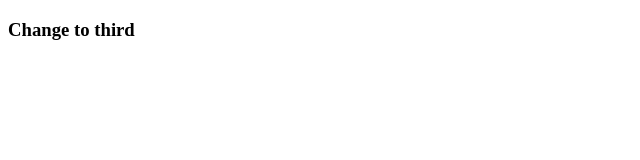
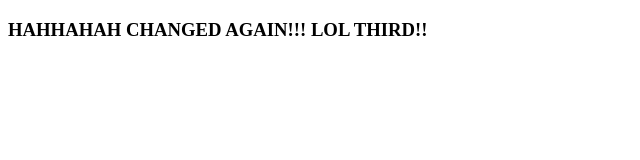
Before and after one commit to kenvantruong/taskList, a plain HTML site: page index3.html in a window 1280 px wide. Shown: the whole page, without its empty margins (0-640 px from the left). Drawn offline with Linux system fonts and the light colour scheme.

Commit message:
Updated again v3

```diff
--- a/index3.html
+++ b/index3.html
@@ -10,6 +10,6 @@
 
 <body>
   <h3>
-    Change to third
+    HAHHAHAH CHANGED AGAIN!!! LOL THIRD!!
   </h3>
 </body>
```
Also changed, not shown: index2.html (+1 -1 lines).
